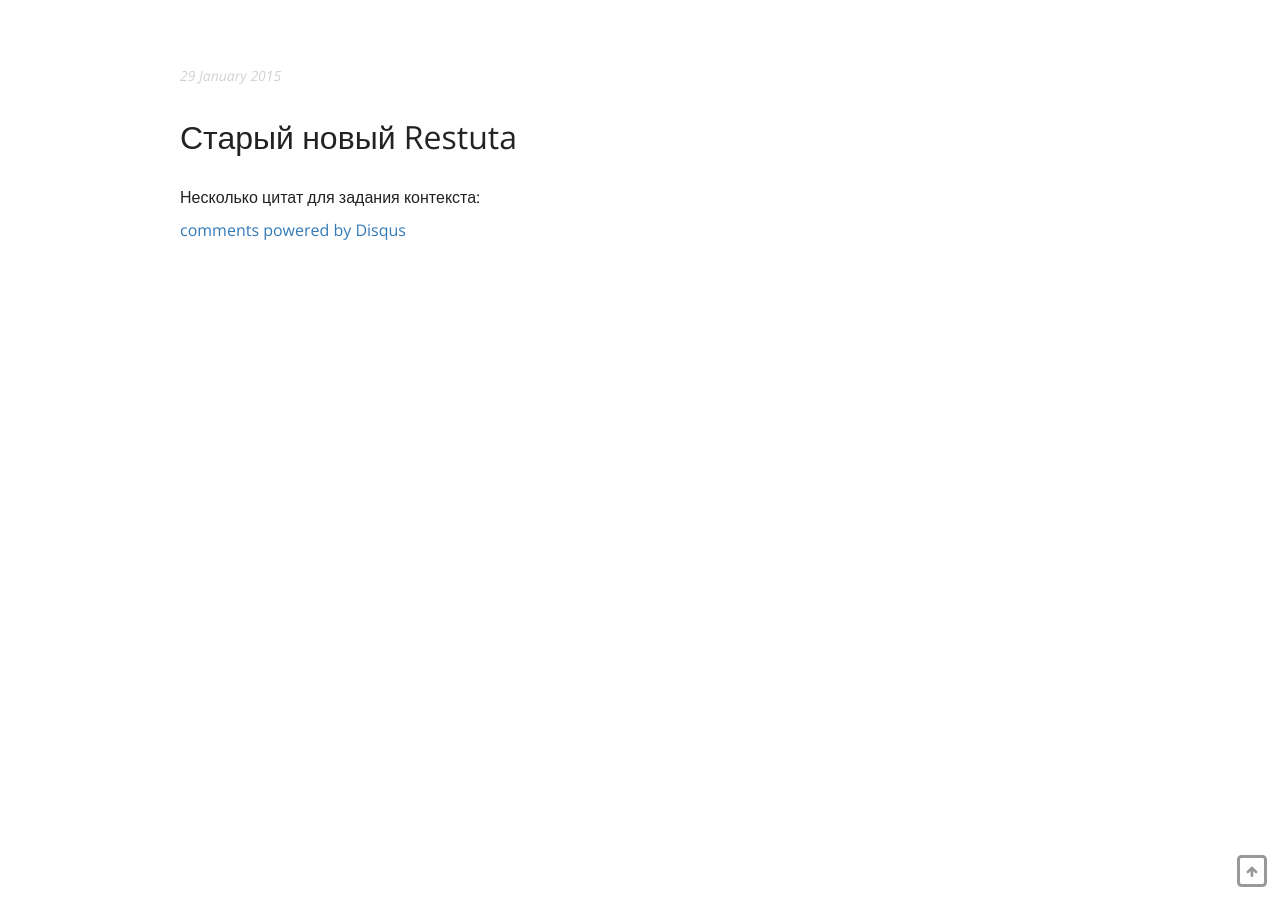
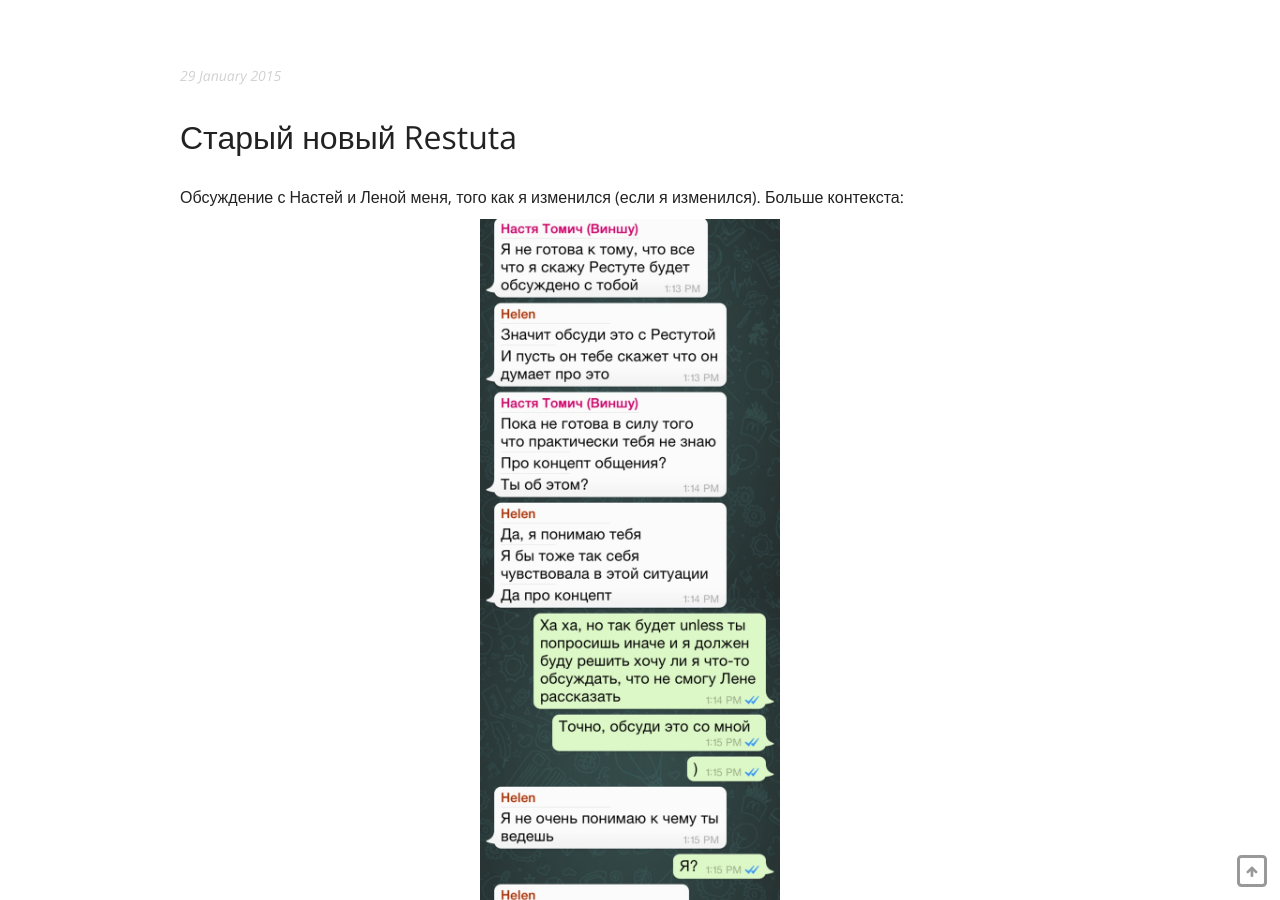
Before and after one commit to Restuta/restuta.github.io, a Jekyll site: the page built from _debates/new-restuta.md, in a window 1280 px wide and 900 px high. Built offline with Jekyll 4.4.1, drawn with Linux system fonts in a browser that asks for light colours; nearby versions of some CDN libraries; comment, search, counter and statistics services are not loaded.

Commit message:
added image and moustetap

```diff
--- a/_debates/new-restuta.md
+++ b/_debates/new-restuta.md
@@ -5,4 +5,9 @@ permalink: debates/new-restuta/
 hidden: true
 date: 2015/01/29
 ---
-Несколько цитат для задания контекста:
+<p>Обсуждение с Настей и Леной меня, того как я изменился (если я изменился). Больше контекста:</p>
+<div class="row">
+    <div class="col-sm-12" style="text-align: center;">
+        <img src="{{site.url}}/images/debates/new-restuta/whatsapp-history.jpg" style="max-width: 300px;"/>
+    </div>
+</div>
--- a/_layouts/default.html
+++ b/_layouts/default.html
@@ -5,6 +5,9 @@
     <meta charset="UTF-8">
     <meta http-equiv="X-UA-Compatible" content="chrome=1" />
     <meta name="description" content="{{ page.title }}" />
+
+    <script src="javascripts/mousetrap.min.js"></script>
+    <script src="javascripts/main.js"></script>
 
     <link rel="stylesheet" type="text/css" media="screen" href="/css/stylesheet.css">
     <link href="http://fonts.googleapis.com/css?family=Open+Sans:300italic,400italic,400,300,600,700,800&subset=cyrillic-ext,latin" rel="stylesheet" type="text/css">
```
Also changed, not shown: javascripts/main.js (+7 -0 lines), images/debates/new-restuta/whatsapp-history.jpg (added), javascripts/mousetrap.min.js (added).
